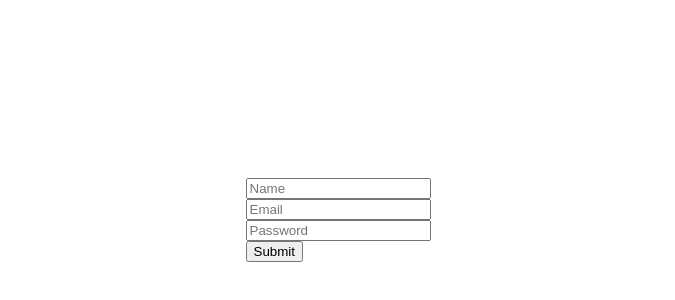
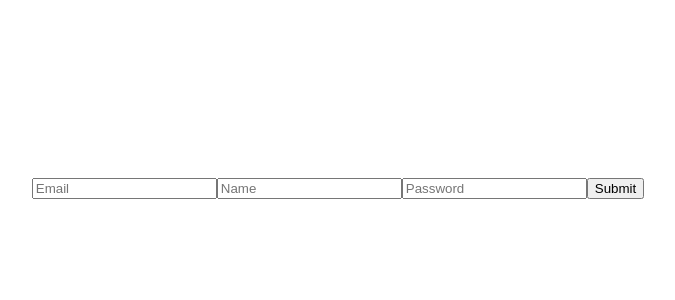
Before and after one commit to Nazar-Ferents/next-js-project, a Next.js app: page / in a window 1280 px wide. Shown: the part 78-378 px from the top of the page, without its empty margins (302-977 px from the left). Built offline with nearby package versions, Linux system fonts and the light colour scheme.

Commit message:
lesson 2 validation zod part 2

```diff
--- /dev/null
+++ b/src/app/actions/user.ts
@@ -0,0 +1,21 @@
+'use server'
+import {userSchema} from "@/lib/schema";
+
+export async function createUser(formData:FormData):Promise<void>{
+
+    const data = {
+        name:formData.get('name'),
+        email:formData.get('email'),
+        password:formData.get('password')
+    }
+
+    const result = userSchema.safeParse(data);
+
+    if(!result.success){
+        console.log('error')
+        return
+    }
+
+    console.log('success',result.data);
+
+}
--- a/src/app/api/user/route.ts
+++ /dev/null
@@ -1,14 +0,0 @@
-import {userSchema} from "@/lib/schema";
-import {NextResponse} from "next/server";
-
-export async function POST(req:Request) {
-
-    const body = await req.json();
-    const result = userSchema.safeParse(body);
-
-    if (!result.success) {
-        return NextResponse.json({errors:result.error})
-    }
-
-    return NextResponse.json({message:'OK', data:result.data})
-}
--- a/src/app/page.tsx
+++ b/src/app/page.tsx
@@ -1,40 +1,16 @@
-"use client"
-import {useForm} from "react-hook-form";
-import {UserFormData, userSchema} from "@/lib/schema";
-import {zodResolver} from "@hookform/resolvers/zod";
+
+import {createUser} from "@/src/app/actions/user";
 
 export default function Home() {
 
-  const {register, handleSubmit,formState:{errors}} = useForm<UserFormData>(
-      {
-        resolver:zodResolver(userSchema)
-      }
-  );
-  const onSubmit = async (data: UserFormData) => {
-
-    const res = await fetch("/api/users", {
-      method: "POST",
-      body: JSON.stringify(data)
-    })
-    const json = await res.json();
-    console.log(json);
-  }
   return (
 
-      <form onSubmit={handleSubmit(onSubmit)}>
-         <div>
-           <input {...register('name')} placeholder="Name" />
-           {errors.name && (<p>{errors.name.message}</p>)}
-         </div>
-        <div>
-           <input {...register('email')} placeholder="Email" />
-           {errors.email && (<p>{errors.email.message}</p>)}
-         </div>
-        <div>
-           <input {...register('password')} placeholder="Password" />
-           {errors.password && (<p>{errors.password.message}</p>)}
-         </div>
-        <button type='submit'>Submit</button>
+      <form action={createUser}>
+
+          <input type="text" name="email" placeholder="Email" />
+          <input type="text" name="name" placeholder="Name" />
+           <input type="text" name="password" placeholder="Password" />
+        <button type="submit">Submit</button>
       </form>
 
 
```
